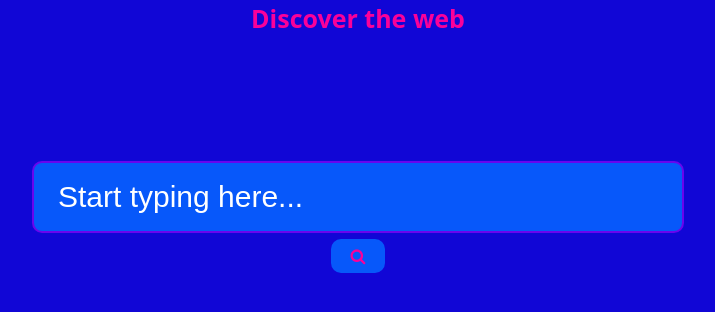
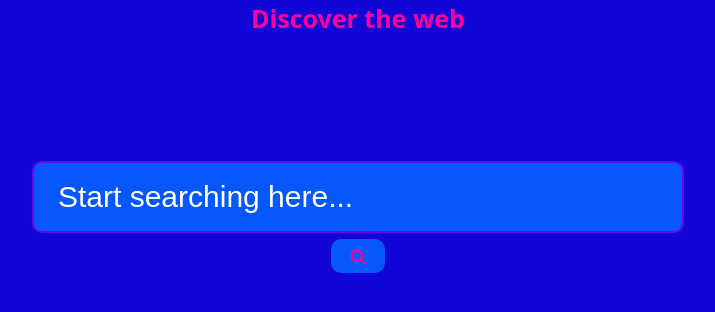
Before and after one commit to SlumberDemon/Surfer, a FastAPI app: page / in a window 1280 px wide. Shown: the part 312-624 px from the top of the page, without its empty margins (282-997 px from the left). Run offline with FastAPI, Linux system fonts and the light colour scheme.

Commit message:
update box

```diff
--- a/templates/index.html
+++ b/templates/index.html
@@ -14,7 +14,7 @@
 <body>
     <h1 class="title">S U R F E R</h1>
     <h2 class="tagline">Discover the web</h2>
-    <input id="sbar" class="search" type="text" placeholder="Start typing here...">
+    <input id="sbar" class="search" type="text" placeholder="Start searching here...">
     <a id="sbutton" class="button">
         <i class=" fa fa-search"></i>
 </body>
```
